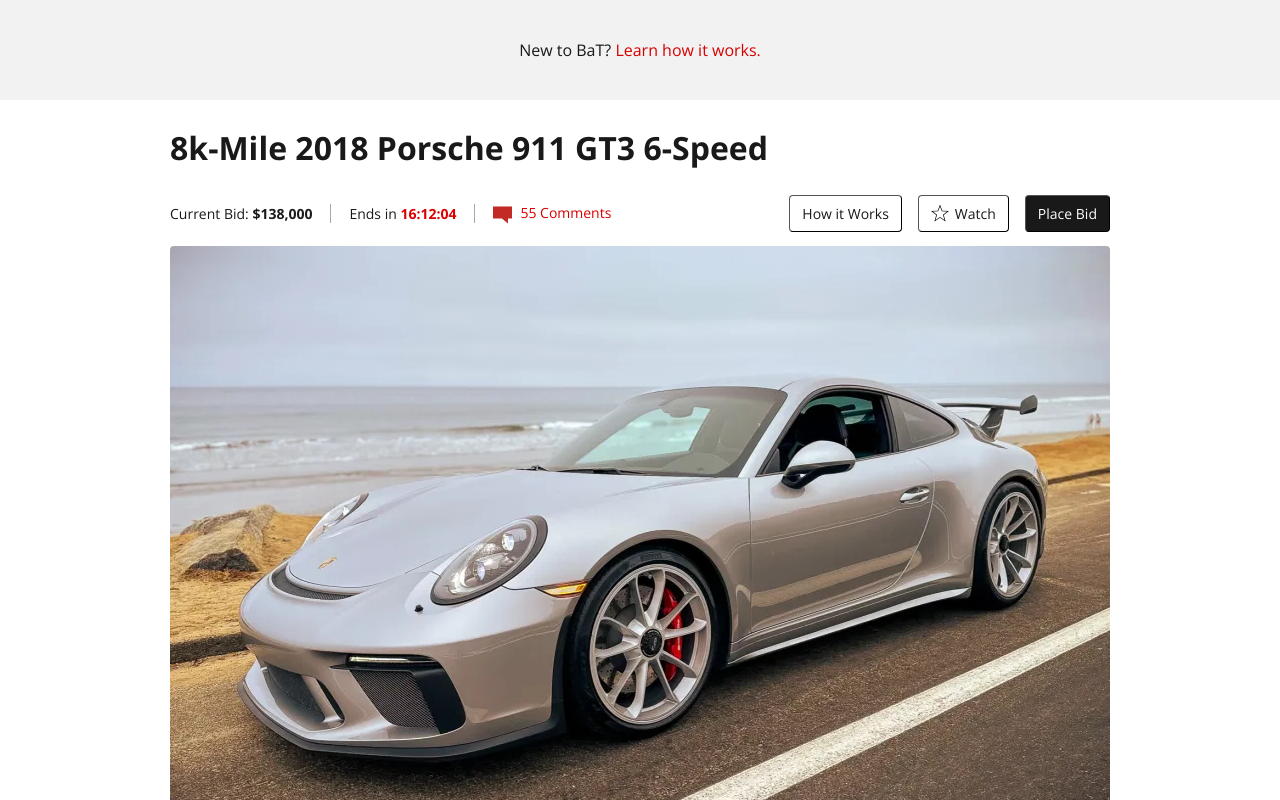
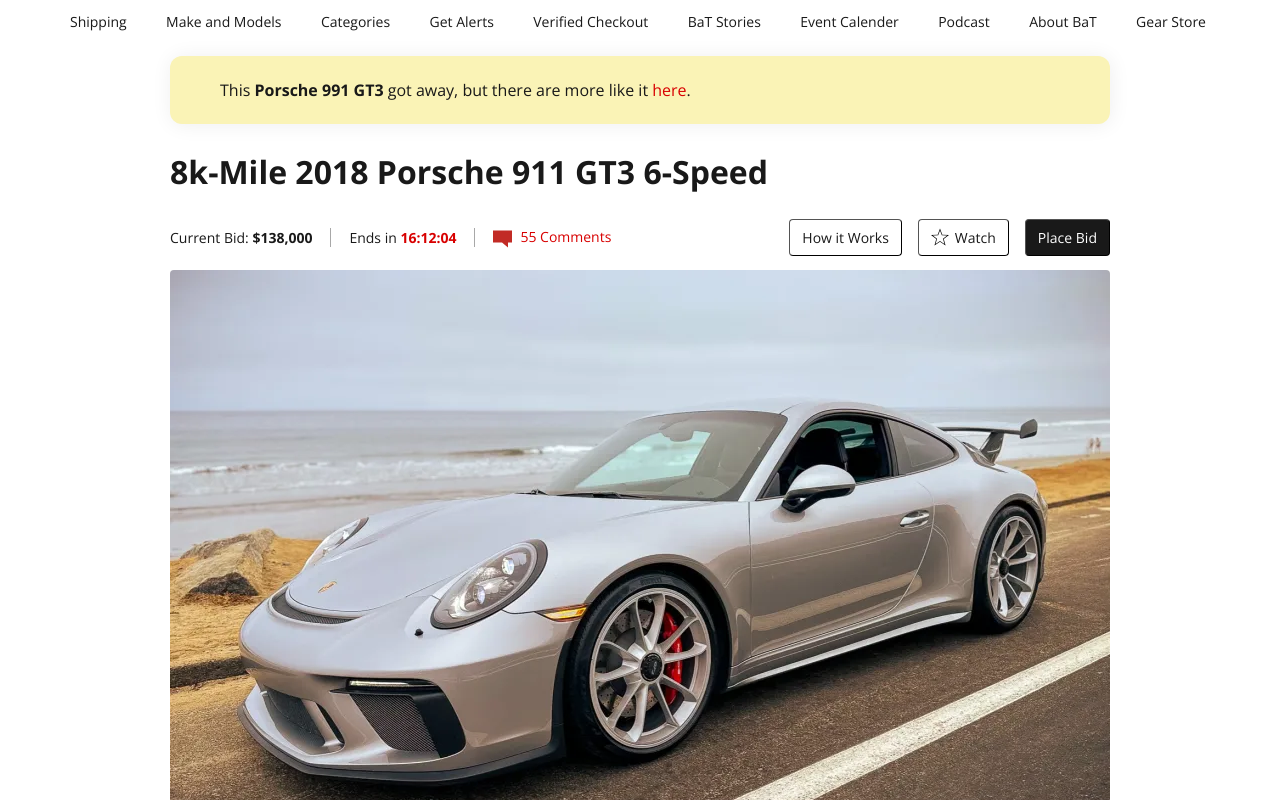
Before and after one commit to codehub-green/html-project-001, a plain HTML site: page index.html in a window 1280 px wide. Shown: the top 800 px of the page. Drawn offline with nearby package versions, Linux system fonts and the light colour scheme.

Commit message:
Backup
Back up Heading 2 and 3 Sections Added with full links (BaT Top Heading to be added next)

```diff
--- a/assets/css/main.css
+++ b/assets/css/main.css
@@ -20,29 +20,37 @@ h5 {
     margin-bottom: 10px;
 }
 
-
-/* UNDER CONSTRUCTION */
-/* UNDER CONSTRUCTION */
-/* UNDER CONSTRUCTION */
-
-/* Head Section 3 Background*/
-#head-section-3 {
-    background-color: #f2f2f2;
-    height: 100px;
+#heading-2 {
+    margin-left: auto;
+    margin-right: auto;
     display: flex;
+    justify-content: space-between;
+    width: 1140px;
+    height: 42px;
+    align-items: center;
+    margin-bottom: 14px;
 }
 
-/* Head Section 3 Content */
-#new-to-bat {
-    align-content: center;
+#heading-2 a {
+    margin-right: 4px;
+    font-size: 14px;
+}
+
+#heading-2 a:hover {
+    color: #D80000;
+}
+
+#heading-3 {
     margin-left: auto;
     margin-right: auto;
+    background-color: rgb(250, 243, 182);
+    width: 890px;
+    height: 68px;
+    padding-left: 50px;
+    align-content: center;
+    border-radius: 12px;
+    box-shadow: 1px 1px 20px 1px #f0f0f0;
 }
-
-/* UNDER CONSTRUCTION */
-/* UNDER CONSTRUCTION */
-/* UNDER CONSTRUCTION */
-
 
 #page-size {
     width: 940px;
@@ -81,6 +89,7 @@ h5 {
 
 #comments-div {
     margin-right: 178px;
+    cursor: pointer;
 }
 
 #how-it-work-button, #watch-button {
@@ -137,11 +146,11 @@ h5 {
     border-width: 1px;
     border-radius: 8px;
     cursor: pointer;
-    box-shadow: 1px 1px 5px 1px #dbdbdb;
+    box-shadow: 1px 1px 5px 1px #f0f0f0;
 }
 
 .make-model-era-buttons:hover {
-    box-shadow: 4px 4px 10px 1px #dadada;
+    box-shadow: 4px 4px 10px 1px #f0f0f0;
 }
 
 #page-grid-1 p {
--- a/index.html
+++ b/index.html
@@ -18,23 +18,47 @@
 
     <body>
         <head>
-
-
-            <!-- UNDER CONSTRUCTION -->
-            <!-- UNDER CONSTRUCTION -->
             <!-- UNDER CONSTRUCTION -->
 
+            <!-- Head Section 2 -->
+             <div id="heading-2">
+                <div>
+                    <a href="https://bringatrailer.com/shipping/" target="_blank">Shipping</a>
+                </div>
+                <div>
+                    <a href="https://bringatrailer.com/models/" target="_blank">Make and Models</a>
+                </div>
+                <div>
+                    <a href="https://bringatrailer.com/categories/" target="_blank">Categories</a>
+                </div>
+                <div>
+                    <a href="https://bringatrailer.com/email/" target="_blank">Get Alerts</a>
+                </div>
+                <div>
+                    <a href="https://bringatrailer.com/verified-checkout/" target="_blank">Verified Checkout</a>
+                </div>
+                <div>
+                    <a href="https://bringatrailer.com/features/" target="_blank">BaT Stories</a>
+                </div>
+                <div>
+                    <a href="https://bringatrailer.com/calendar/" target="_blank">Event Calender</a>
+                </div>
+                <div>
+                    <a href="https://bringatrailer.com/podcast/" target="_blank">Podcast</a>
+                </div>
+                <div>
+                    <a href="https://bringatrailer.com/about/" target="_blank">About BaT</a>
+                </div>
+                <div>
+                    <a href="https://store.bringatrailer.com/" target="_blank">Gear Store</a>
+                </div>
+
+             </div>
+
             <!-- Head Section 3 -->
-            <div id="head-section-3">
-                <div id="new-to-bat">
-                    <p>New to BaT? <span class="make-red">Learn how it works.</span></p>
-                </div>
+            <div id="heading-3">
+                <p>This <a href="https://bringatrailer.com/porsche/991-gt3/" target="_blank"><strong>Porsche 991 GT3 </strong></a>got away, but there are more like it <a href="https://bringatrailer.com/porsche/991-gt3/"><span class="make-red">here</span></a>.</p>
             </div>
-
-            <!-- UNDER CONSTRUCTION -->
-            <!-- UNDER CONSTRUCTION -->
-            <!-- UNDER CONSTRUCTION -->
-
 
         </head>
         <section id="page-size">
@@ -54,7 +78,9 @@
                     </div>
                     <div id="comments-div">
                         <p>
-                            <a><span class="make-red"><img class="comment-icon" src="assets/img/svg/comments.svg">55 Comments</span></a>
+                            <a href="https://bringatrailer.com/account/login/?redirect=https%3A%2F%2Fbringatrailer.com%2Faccount%2Fprofile%2F" target="_blank">
+                                <span class="make-red"><img class="comment-icon" src="assets/img/svg/comments.svg">55 Comments</span>
+                            </a>
                         </p>
                     </div>
                     <div>
```
